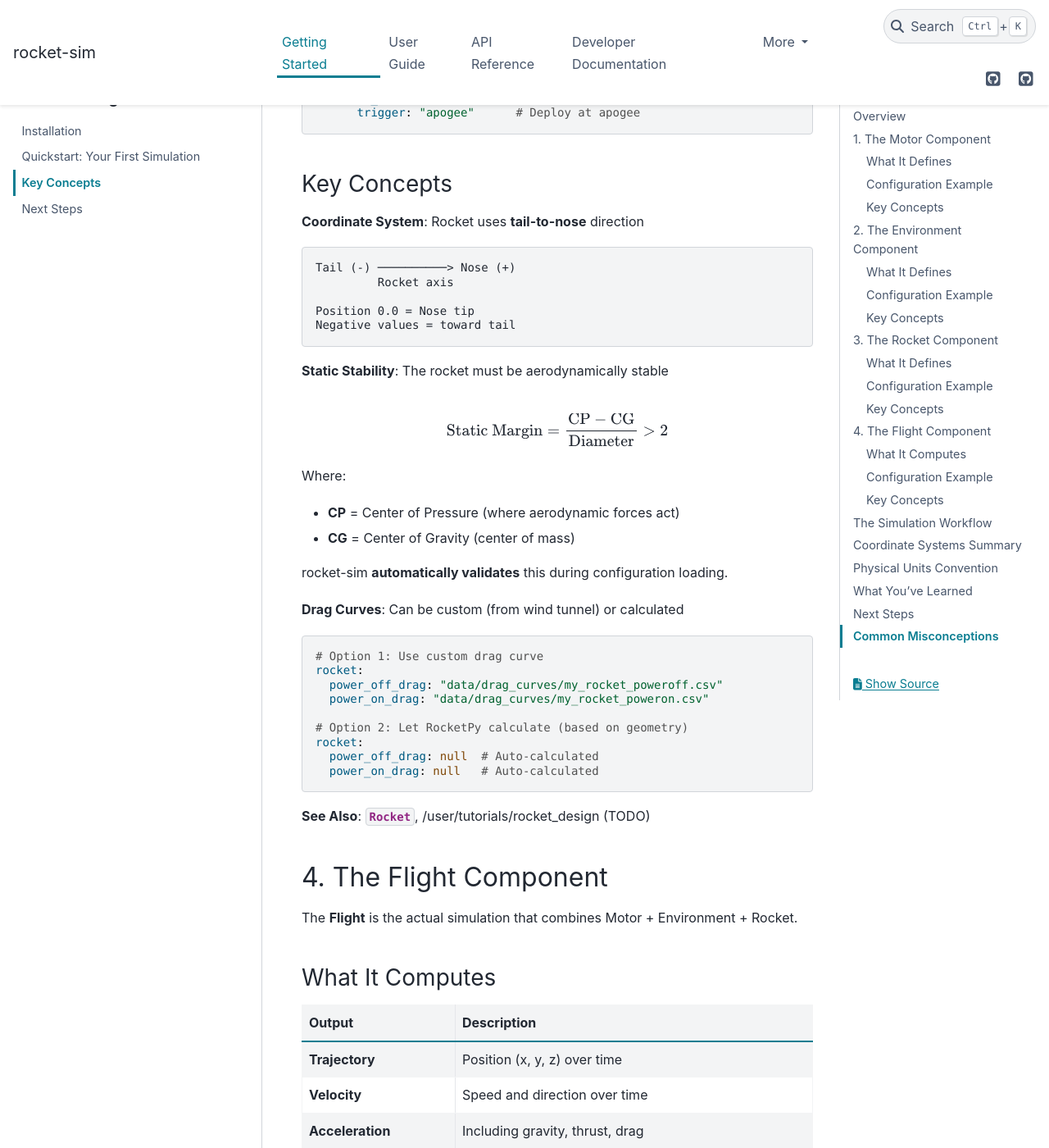
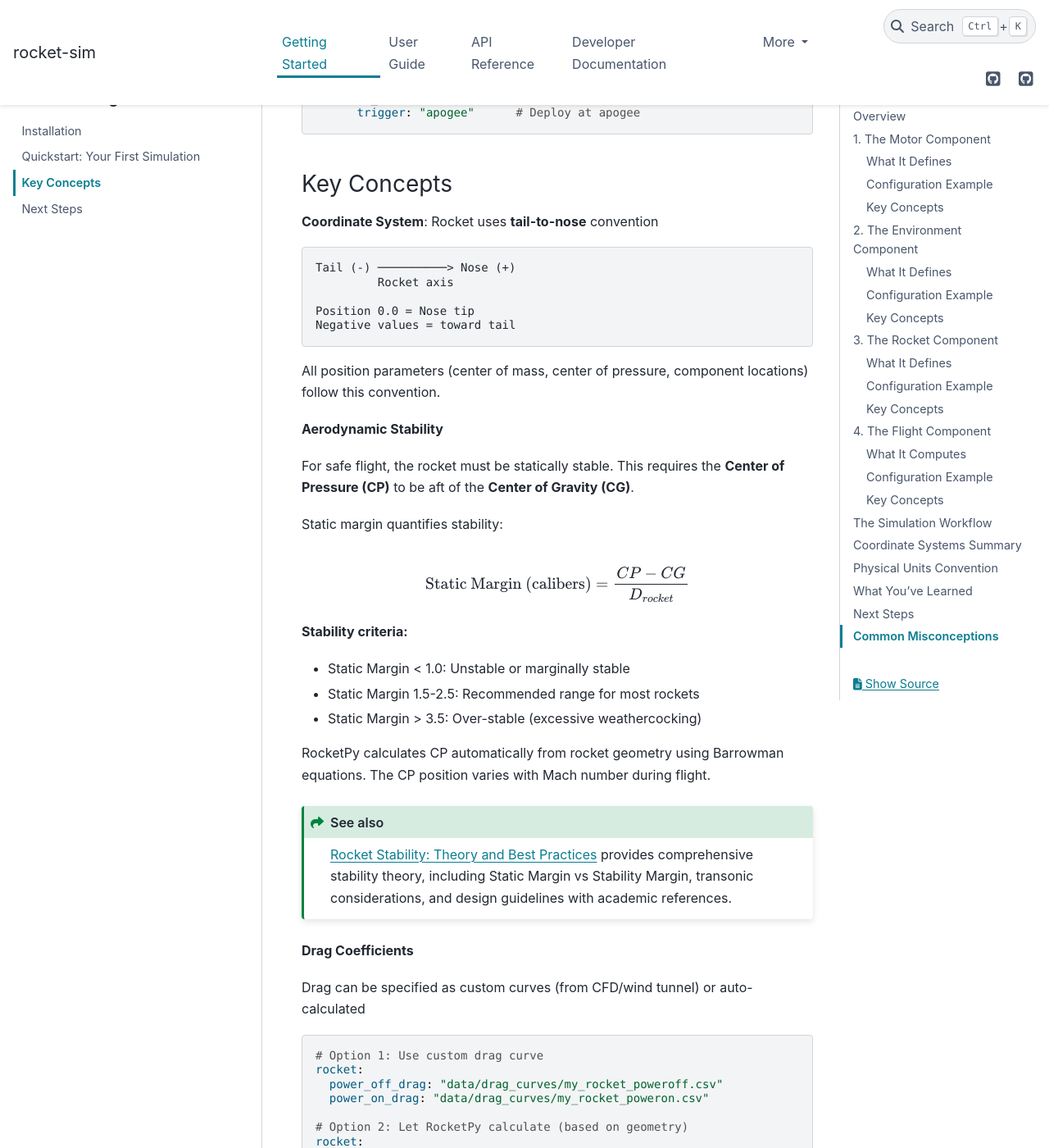
Before and after one commit to matteodisante/DySi, a Sphinx documentation site: the page built from docs/source/getting_started/key_concepts.rst, in a window 1280 px wide and 1400 px high, scrolled down 4386 px. Shown: the whole window at 82% size. Built offline with Sphinx 7.4.7 and the PyData theme 0.15.4, drawn with Linux system fonts in a browser that asks for light colours; pages that are not in the unit, such as notebooks, are missing from menus.

Commit message:
docs: improve rocket stability section in key concepts
Changes:
- Removed oversimplified and incorrect stability threshold (was '>2', now shows proper range)
- Added proper static margin formula with correct sign convention
- Included stability criteria ranges (< 1.0 unstable, 1.5-2.5 recommended, > 3.5 over-stable)
- Explained that RocketPy calculates CP automatically using Barrowman equations
- Noted CP varies with Mach number during flight
- Added seealso reference to comprehensive technical stability documentation
- More professional tone, removed vague statements
- Clearer explanation of coordinate system convention

```diff
--- a/docs/source/getting_started/key_concepts.rst
+++ b/docs/source/getting_started/key_concepts.rst
@@ -218,7 +218,7 @@ Configuration Example
 Key Concepts
 ~~~~~~~~~~~~
 
-**Coordinate System**: Rocket uses **tail-to-nose** direction
+**Coordinate System**: Rocket uses **tail-to-nose** convention
 
 .. code-block:: text
 
@@ -228,20 +228,38 @@ Key Concepts
    Position 0.0 = Nose tip
    Negative values = toward tail
 
-**Static Stability**: The rocket must be aerodynamically stable
+All position parameters (center of mass, center of pressure, component locations)
+follow this convention.
+
+**Aerodynamic Stability**
+
+For safe flight, the rocket must be statically stable. This requires the
+**Center of Pressure (CP)** to be aft of the **Center of Gravity (CG)**.
+
+Static margin quantifies stability:
 
 .. math::
 
-   \text{Static Margin} = \frac{\text{CP} - \text{CG}}{\text{Diameter}} > 2
+   \text{Static Margin (calibers)} = \frac{CP - CG}{D_{rocket}}
 
-Where:
+**Stability criteria:**
 
-* **CP** = Center of Pressure (where aerodynamic forces act)
-* **CG** = Center of Gravity (center of mass)
+- Static Margin < 1.0: Unstable or marginally stable
+- Static Margin 1.5-2.5: Recommended range for most rockets
+- Static Margin > 3.5: Over-stable (excessive weathercocking)
 
-rocket-sim **automatically validates** this during configuration loading.
+RocketPy calculates CP automatically from rocket geometry using Barrowman equations.
+The CP position varies with Mach number during flight.
 
-**Drag Curves**: Can be custom (from wind tunnel) or calculated
+.. seealso::
+
+   :ref:`technical-stability-analysis` provides comprehensive stability theory,
+   including Static Margin vs Stability Margin, transonic considerations, and
+   design guidelines with academic references.
+
+**Drag Coefficients**
+
+Drag can be specified as custom curves (from CFD/wind tunnel) or auto-calculated
 
 .. code-block:: yaml
 
```
